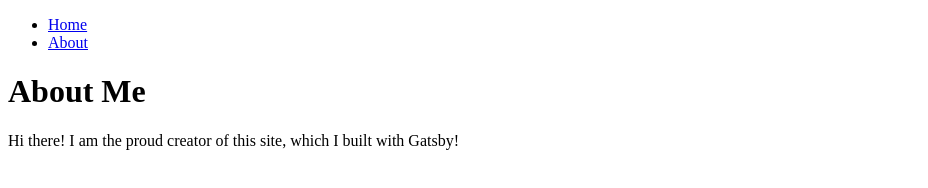
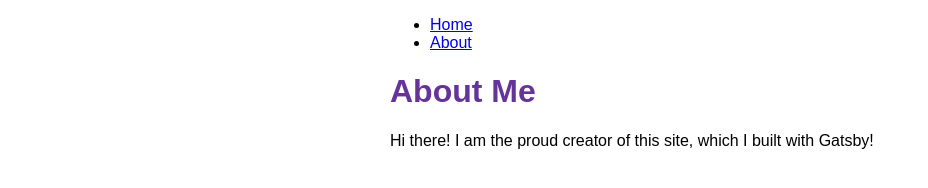
Before and after one commit to GrantSmithCoding/my-first-gatsby-site, a Gatsby site: page /about in a window 1280 px wide. Shown: the whole page, without its empty margins (0-928 px from the left). Built offline with nearby package versions, Linux system fonts and the light colour scheme; Gatsby itself is replaced by a stand-in of ours.

Commit message:
Added CSS modules to layout

```diff
--- a/src/components/layout.js
+++ b/src/components/layout.js
@@ -1,18 +1,25 @@
 import * as React from 'react'
 import { Link } from 'gatsby'
+import {
+    container,
+    heading,
+    navLinks,
+    navLinkItem,
+    navLinkText
+} from './layout.module.css'
 
 const Layout = ({ pageTitle, children }) => {
     return (
-        <div>
+        <div className={container}>
             <title>{pageTitle}</title>
             <nav>
-                <ul>
-                    <li><Link to="/">Home</Link></li>
-                    <li><Link to="/about">About</Link></li>
+                <ul className={navLinks}>
+                    <li className={navLinkItem}><Link to="/" className={navLinkText}>Home</Link></li>
+                    <li className={navLinkItem}><Link to="/about" className={navLinkText}>About</Link></li>
                 </ul>
             </nav>
             <main>
-                <h1>{pageTitle}</h1>
+                <h1 className={heading}>{pageTitle}</h1>
                 {children}
             </main>
         </div>
--- /dev/null
+++ b/src/components/layout.module.css
@@ -0,0 +1,23 @@
+.container {
+    margin: auto;
+    max-width: 500px;
+    font-family: sans-serif;
+  }
+
+  .heading {
+    color: rebeccapurple;
+  }
+
+.nav-links {
+    display: flex;
+    list-style: none;
+    padding-left: 0;
+}
+
+.nav-link-item {
+    padding-right: 2rem;
+}
+
+.nav-link-text {
+    color: black;
+}
```
